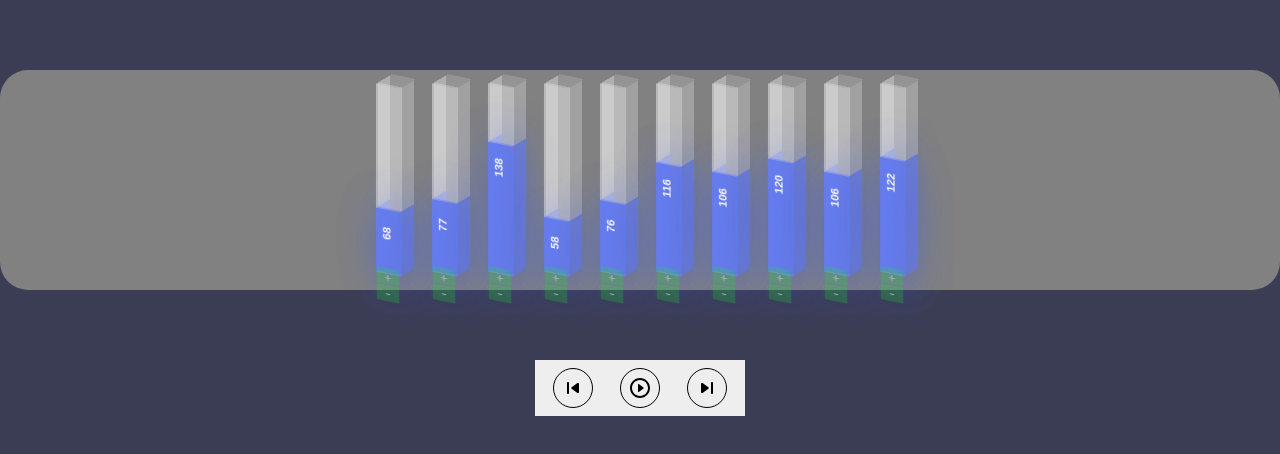
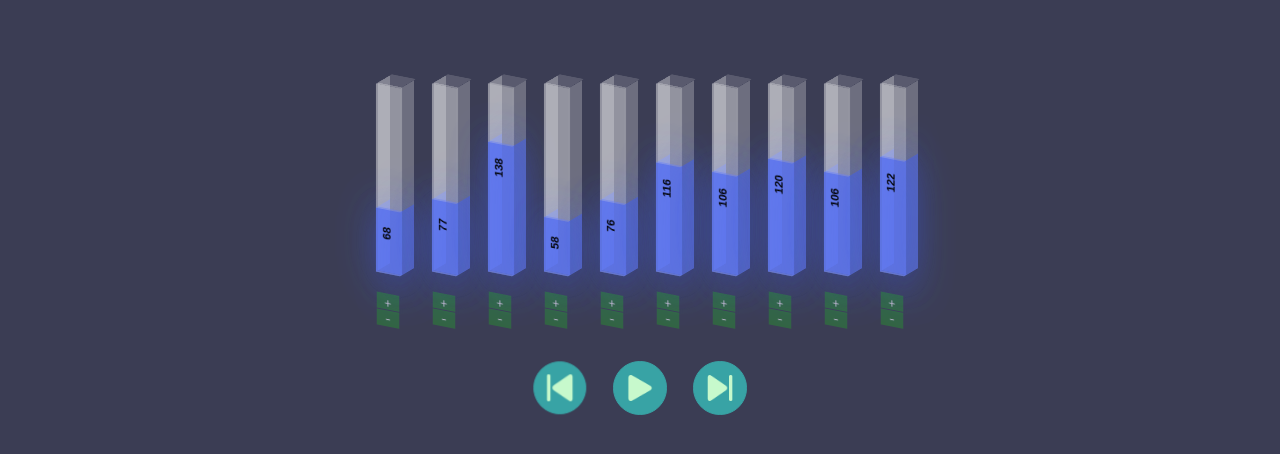
Before and after one commit to santiagosauma/Algorythm, a React (Create React App) app: page /visualizer in a window 1280 px wide. Shown: the top 454 px of the page. Built offline with nearby package versions, Linux system fonts and the light colour scheme.

Commit message:
Visualizer Fixed

```diff
--- a/src/components/Visualizer.js
+++ b/src/components/Visualizer.js
@@ -2,10 +2,6 @@ import React, { Component } from 'react';
 import "./styles/Visualizer.css";
 import BubbleSort from './algorithms/BubbleSort.js';
 import Bar from './Bar.js';
-import Play from '@material-ui/icons/PlayCircleOutlineRounded';
-import Forwards from '@material-ui/icons/SkipNextRounded';
-import Backward from '@material-ui/icons/SkipPreviousRounded';
-import RotateLeft from '@material-ui/icons/RotateLeft';
 
 class Visualizer extends Component {
   state = {
@@ -169,13 +165,13 @@ class Visualizer extends Component {
     if (this.state.arraySteps.length === this.state.currentStep) {
       playButton = (
         <button className="controller" onClick={this.generateRandomArray}>
-          <RotateLeft />
+          <img src={process.env.PUBLIC_URL + '/resources/restart.png'} alt="Restart" />
         </button>
       );
     } else {
       playButton = (
         <button className="controller" onClick={this.start}>
-          <Play />
+          <img src={process.env.PUBLIC_URL + '/resources/play-button-arrowhead.png'} alt="Start" />
         </button>
       );
     }
@@ -187,12 +183,12 @@ class Visualizer extends Component {
         </div>
         <div className="control-pannel">
           <div className="control-buttons">
-            <button className="controller" onClick={this.previousStep}>
-              <Backward />
+            <button className="controller previous" onClick={this.previousStep}>
+              <img src={process.env.PUBLIC_URL + '/resources/next.png'} alt="Previous" />
             </button>
             {playButton}
             <button className="controller" onClick={this.nextStep}>
-              <Forwards />
+              <img src={process.env.PUBLIC_URL + '/resources/next.png'} alt="Next" />
             </button>
           </div>
         </div>
--- a/src/components/styles/Bar.css
+++ b/src/components/styles/Bar.css
@@ -77,14 +77,14 @@
     outline: none;
     background: none;
     border: none;
-    color: white;
+    color: black;
     font-size: 12px;
     font-weight: bold;
 }
 
 .quantity-nav {
+    margin-top: 220px;
     position: absolute;
-    bottom: -30px;
     left: 0;
     right: 0;
 }
--- a/src/components/styles/Visualizer.css
+++ b/src/components/styles/Visualizer.css
@@ -21,28 +21,29 @@
 
 .card {
   border-radius: 2em;
-  background-color: #818181;
   width: 100%;
 }
 
 .controller {
-  background: #555;
+  background: #38A3A5;
   margin: 0 1em;
-  border: 1px solid;
-  height: 3em;
-  width: 3em;
-  border-radius: 100%;
-  background: transparent;
+  border: 1px solid #38A3A5;
+  height: 4em;
+  width: 4em;
+  border-radius: 50%;
   cursor: pointer;
   display: flex;
   justify-content: center;
   align-items: center;
 }
 
+.controller.previous {
+  transform: rotate(180deg);
+}
+
 .control-buttons {
   height: 4em;
-  width: 15em;
-  background-color: #eee;
+  width: auto;
   display: flex;
   justify-content: center;
   align-items: center;
@@ -54,6 +55,11 @@
   align-items: center;
 }
 
-.barsDiv{
+.barsDiv {
   width: 100%;
 }
+
+.control-buttons img {
+  height: 2em;
+  width: 2em;
+}
```
